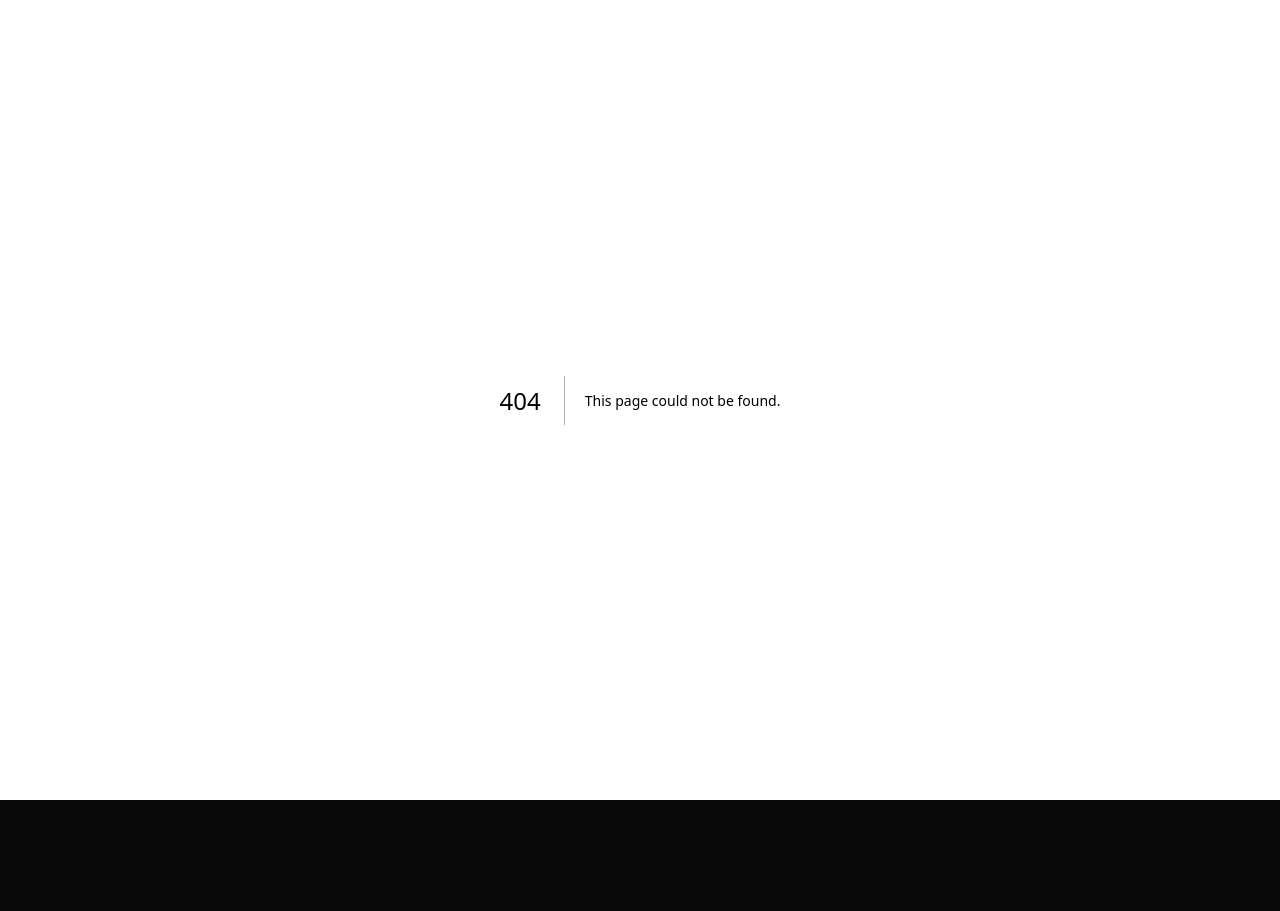
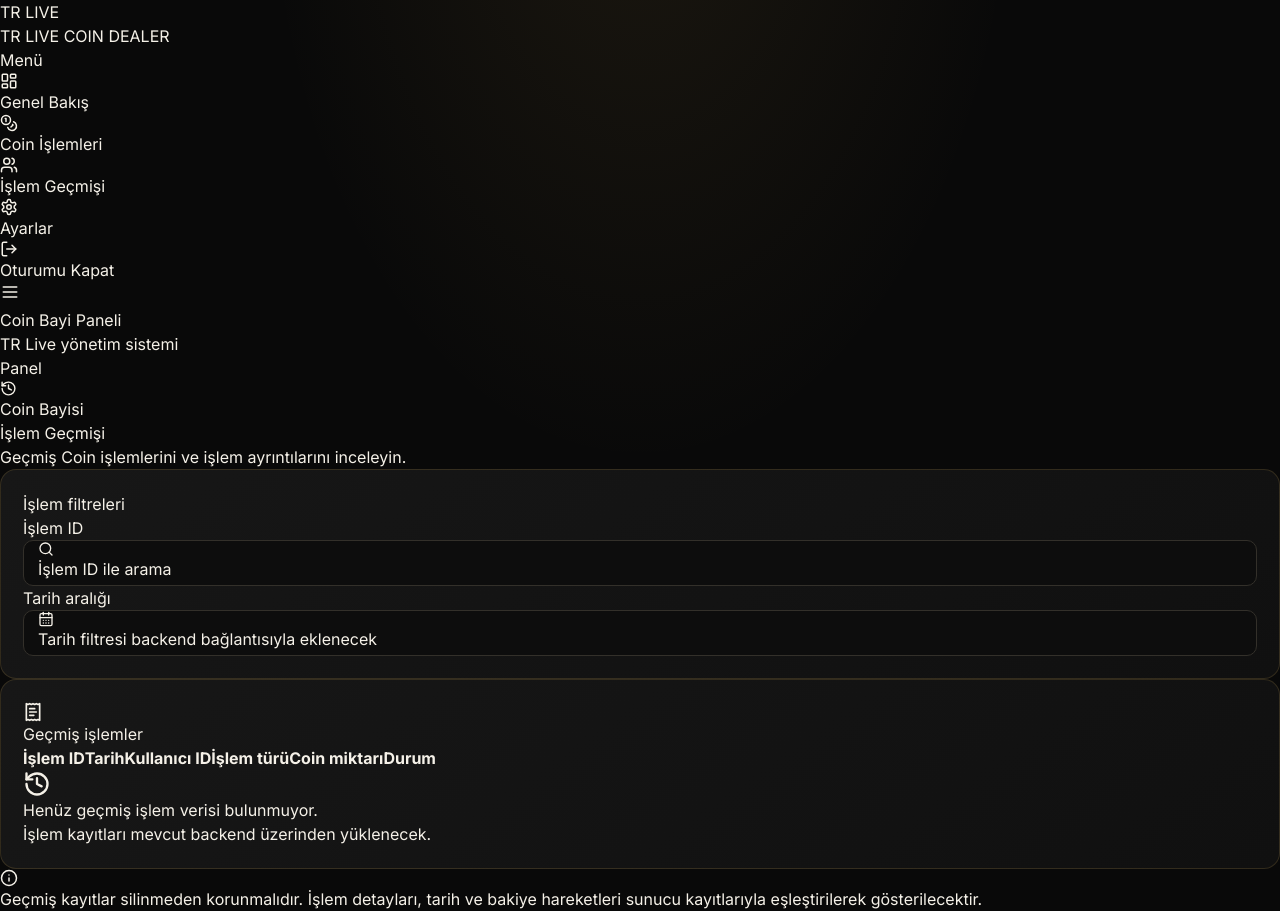
Before and after one commit to Trlive/Trlive-Web, a Next.js app: page /dealer/history in a window 1280 px wide. Before the commit this address had no page. Before the commit the page ends 800 px from the top, so only its background shows below. Built offline with nearby package versions, Linux system fonts and the light colour scheme.

Commit message:
Create DealerHistoryPage component for transaction history
This component displays the dealer's transaction history, including filters for transaction ID and date range, along with a table for past transactions.

```diff
--- /dev/null
+++ b/src/app/dealer/history/page.tsx
@@ -0,0 +1,106 @@
+
+import {
+  History,
+  Search,
+  ReceiptText,
+  CalendarDays,
+  Info,
+} from "lucide-react";
+import PanelShell from "@/components/panel-shell";
+
+export default function DealerHistoryPage() {
+  return (
+    <PanelShell panel="dealer">
+      <div className="space-y-6">
+        <div>
+          <div className="flex items-center gap-2 text-sm text-amber-400">
+            <History size={17} />
+            Coin Bayisi
+          </div>
+          <h1 className="mt-2 text-2xl font-bold text-white">
+            İşlem Geçmişi
+          </h1>
+          <p className="mt-2 text-sm text-zinc-400">
+            Geçmiş Coin işlemlerini ve işlem ayrıntılarını inceleyin.
+          </p>
+        </div>
+
+        <section className="panel-card rounded-xl p-5">
+          <h2 className="font-semibold text-white">İşlem filtreleri</h2>
+
+          <div className="mt-4 grid gap-4 sm:grid-cols-2">
+            <div>
+              <label className="mb-2 block text-sm text-zinc-400">
+                İşlem ID
+              </label>
+              <div className="form-input flex items-center gap-2">
+                <Search size={16} className="text-zinc-500" />
+                <span className="text-sm text-zinc-500">
+                  İşlem ID ile arama
+                </span>
+              </div>
+            </div>
+
+            <div>
+              <label className="mb-2 block text-sm text-zinc-400">
+                Tarih aralığı
+              </label>
+              <div className="form-input flex items-center gap-2">
+                <CalendarDays size={16} className="text-zinc-500" />
+                <span className="text-sm text-zinc-500">
+                  Tarih filtresi backend bağlantısıyla eklenecek
+                </span>
+              </div>
+            </div>
+          </div>
+        </section>
+
+        <section className="panel-card rounded-xl p-5">
+          <div className="flex items-center gap-2">
+            <ReceiptText size={20} className="text-amber-400" />
+            <h2 className="font-semibold text-white">
+              Geçmiş işlemler
+            </h2>
+          </div>
+
+          <div className="mt-5 overflow-x-auto">
+            <table className="w-full min-w-[700px] text-left text-sm">
+              <thead>
+                <tr className="border-b border-zinc-800 text-xs text-zinc-500">
+                  <th className="px-3 py-3 font-medium">İşlem ID</th>
+                  <th className="px-3 py-3 font-medium">Tarih</th>
+                  <th className="px-3 py-3 font-medium">Kullanıcı ID</th>
+                  <th className="px-3 py-3 font-medium">İşlem türü</th>
+                  <th className="px-3 py-3 font-medium">Coin miktarı</th>
+                  <th className="px-3 py-3 font-medium">Durum</th>
+                </tr>
+              </thead>
+              <tbody>
+                <tr>
+                  <td colSpan={6} className="px-3 py-12 text-center">
+                    <History className="mx-auto text-zinc-600" size={28} />
+                    <p className="mt-3 text-sm text-zinc-400">
+                      Henüz geçmiş işlem verisi bulunmuyor.
+                    </p>
+                    <p className="mt-1 text-xs text-zinc-600">
+                      İşlem kayıtları mevcut backend üzerinden yüklenecek.
+                    </p>
+                  </td>
+                </tr>
+              </tbody>
+            </table>
+          </div>
+        </section>
+
+        <div className="flex gap-3 rounded-xl border border-amber-500/20 bg-amber-500/5 p-4">
+          <Info className="mt-0.5 shrink-0 text-amber-400" size={18} />
+          <p className="text-xs leading-6 text-zinc-400">
+            Geçmiş kayıtlar silinmeden korunmalıdır. İşlem detayları,
+            tarih ve bakiye hareketleri sunucu kayıtlarıyla
+            eşleştirilerek gösterilecektir.
+          </p>
+        </div>
+      </div>
+    </PanelShell>
+  );
+}
```
